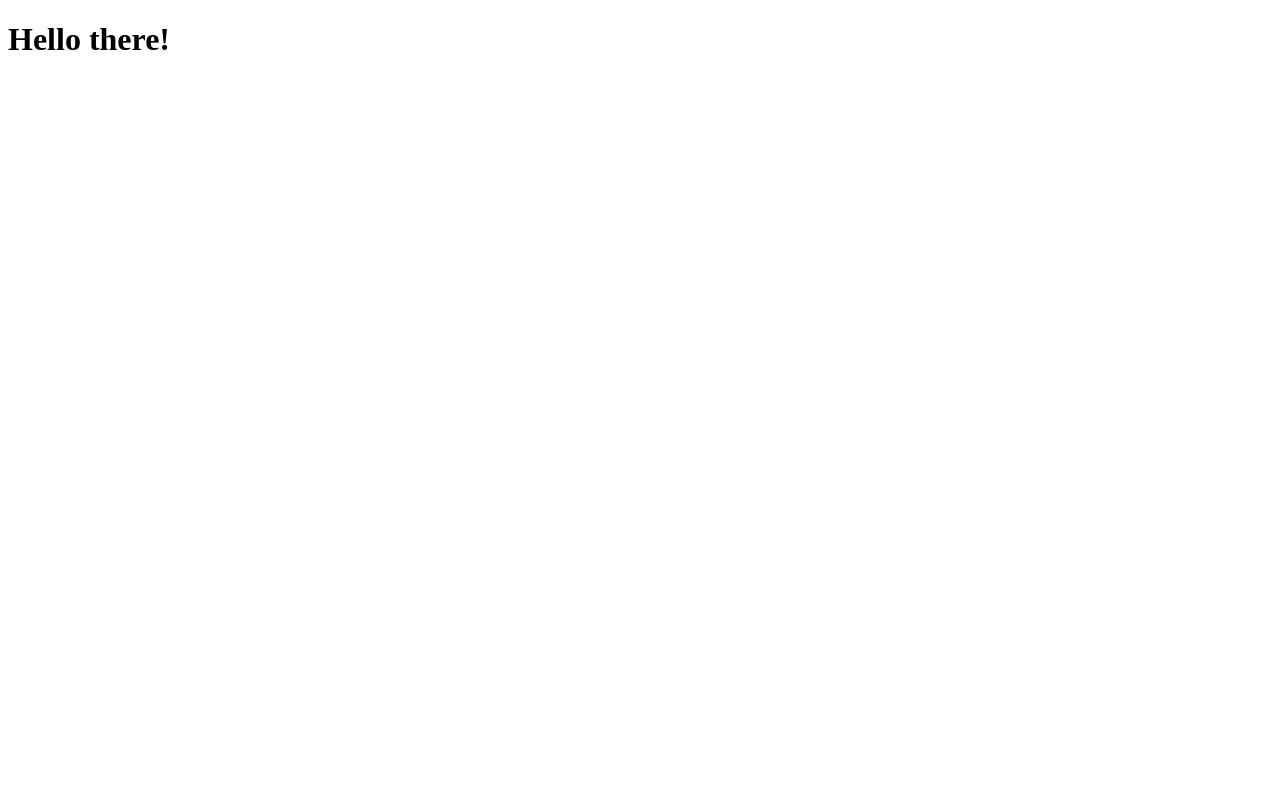
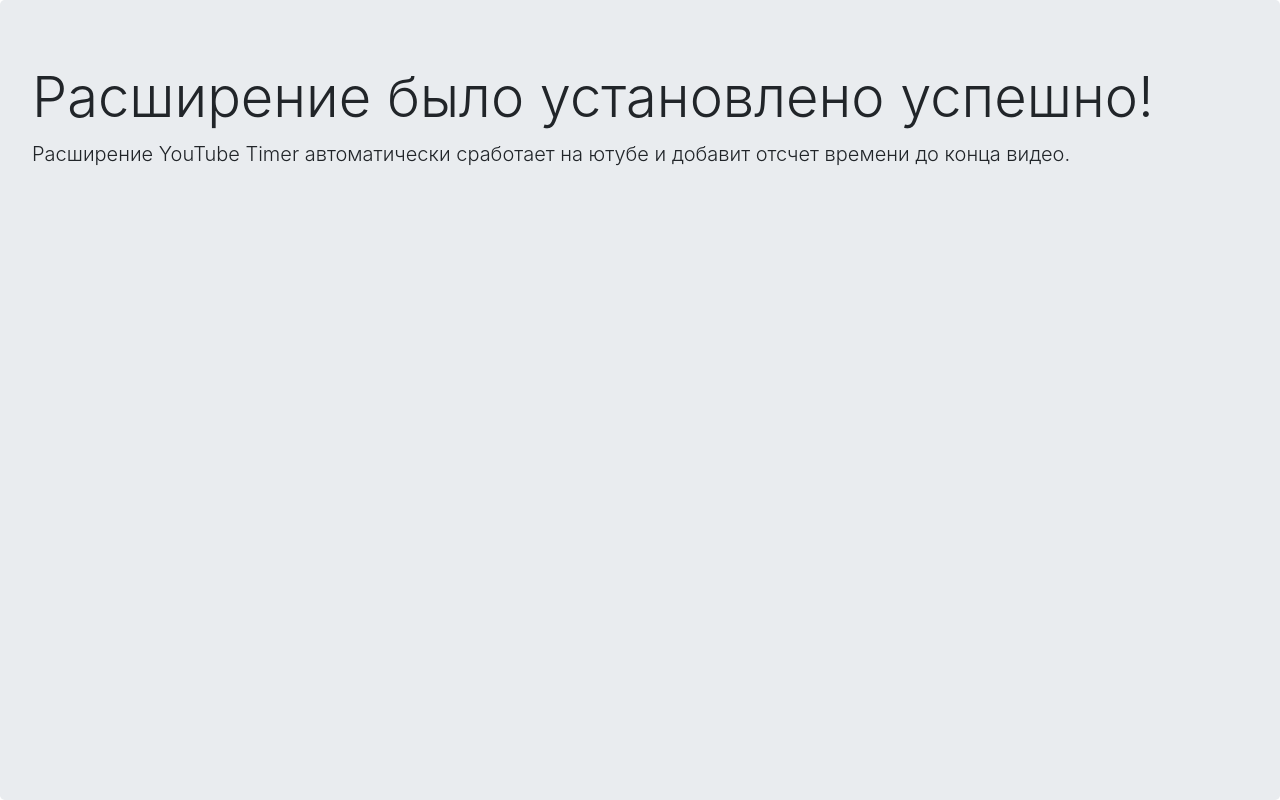
Before and after one commit to YuriiCodes/YouTubeTimer, a browser extension: page onboarding.html in a window 1280 px wide. Drawn offline with nearby package versions, Linux system fonts and the light colour scheme.

Commit message:
Added favicon, edited onboarding page

```diff
--- a/onboarding.html
+++ b/onboarding.html
@@ -4,11 +4,20 @@
     <meta charset="UTF-8">
     <meta http-equiv="X-UA-Compatible" content="IE=edge">
     <meta name="viewport" content="width=device-width, initial-scale=1.0">
-    <title>Document</title>
+    <link rel="icon" href="logo32.png">
+    <title>YouTube Timer</title>
+
+    <link rel="stylesheet" href="https://cdn.jsdelivr.net/npm/bootstrap@4.5.3/dist/css/bootstrap.min.css" integrity="sha384-TX8t27EcRE3e/ihU7zmQxVncDAy5uIKz4rEkgIXeMed4M0jlfIDPvg6uqKI2xXr2" crossorigin="anonymous">
+    <style>html,
+        body {
+            height: 100%;
+        }</style>
 </head>
-<body>
-    <h1>
-        Hello there!
-    </h1>
+<body class="h-100">
+    <div class="jumbotron w-100 h-100">
+        <h1 class="display-4">Расширение было установлено успешно!</h1>
+        <p class="lead">Расширение YouTube Timer автоматически сработает на ютубе и добавит отсчет времени до конца видео.
+        </p>
+      </div>
 </body>
 </html>
```
Also changed, not shown: logo32.png (added).
